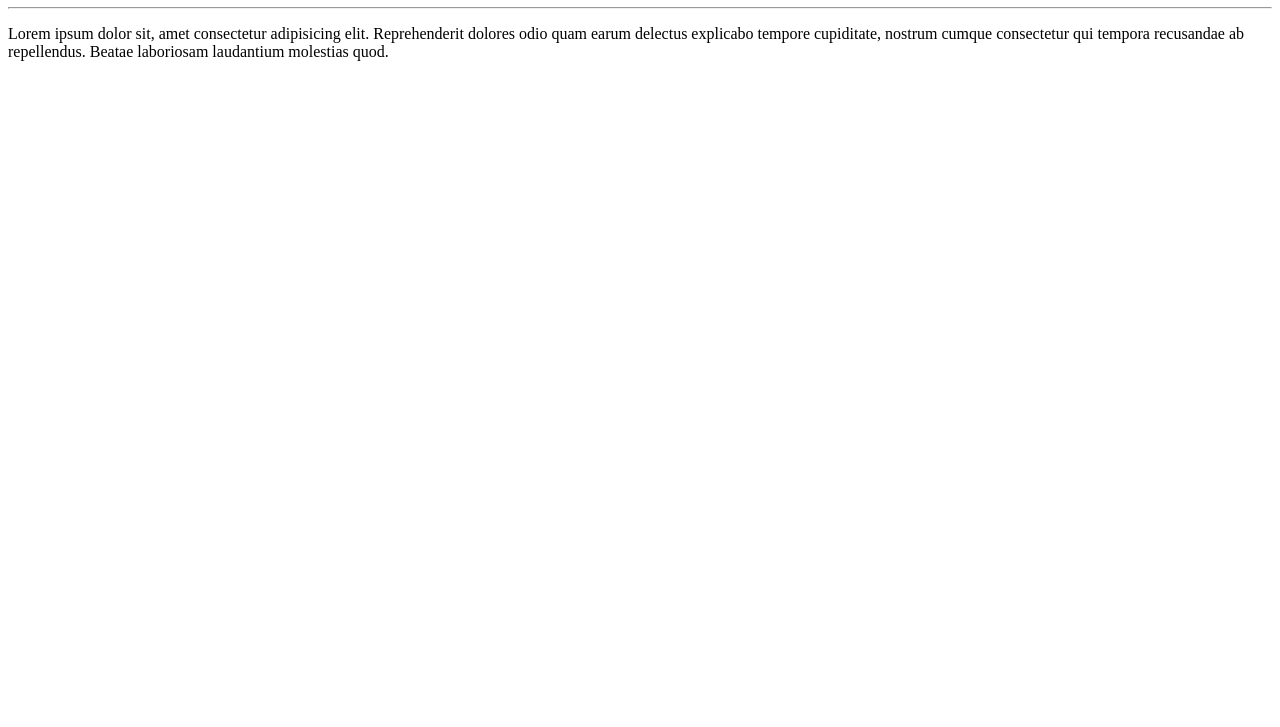
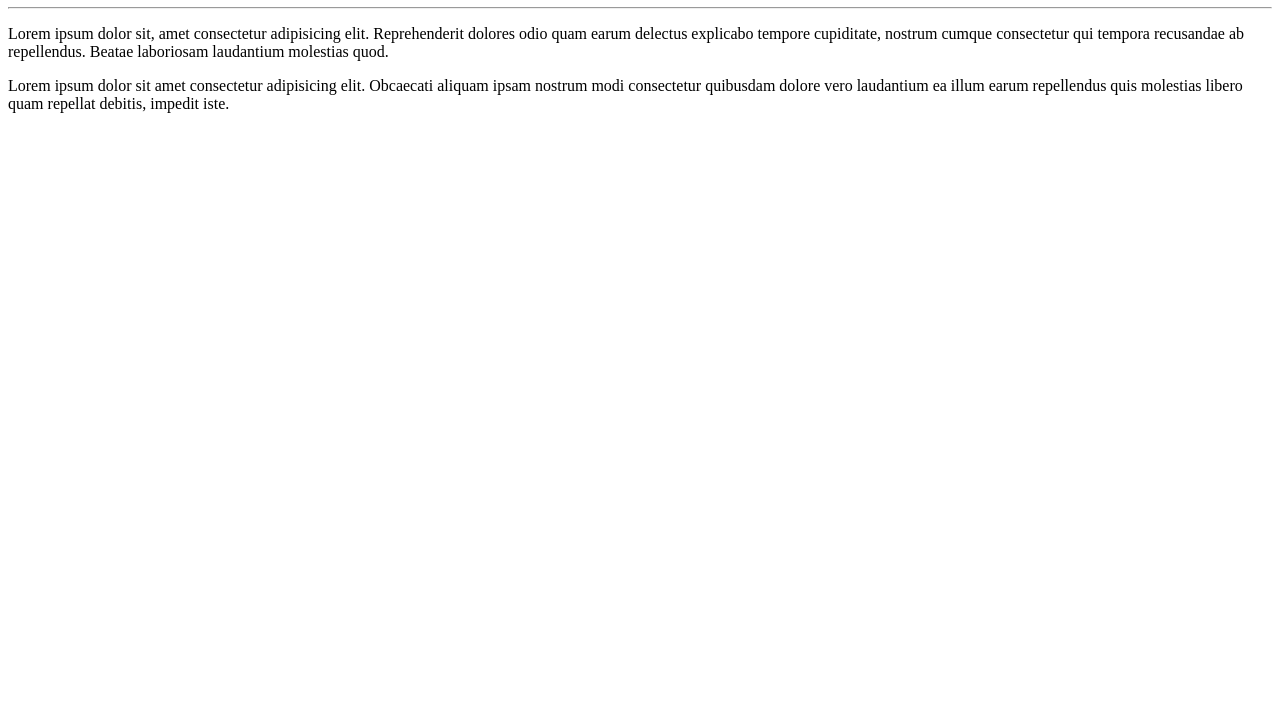
Before and after one commit to reiswender/Ola-Mundo, a plain HTML site: page site-exemplo/index.html in a window 1280 px wide. Shown: the part 73-800 px from the top of the page. Drawn offline with Linux system fonts and the light colour scheme.

Commit message:
Adicionei um parágrafo

```diff
--- a/site-exemplo/index.html
+++ b/site-exemplo/index.html
@@ -13,5 +13,7 @@
         <hr>
 
         <p>Lorem ipsum dolor sit, amet consectetur adipisicing elit. Reprehenderit dolores odio quam earum delectus explicabo tempore cupiditate, nostrum cumque consectetur qui tempora recusandae ab repellendus. Beatae laboriosam laudantium molestias quod.</p>
+
+        <p>Lorem ipsum dolor sit amet consectetur adipisicing elit. Obcaecati aliquam ipsam nostrum modi consectetur quibusdam dolore vero laudantium ea illum earum repellendus quis molestias libero quam repellat debitis, impedit iste.</p>
     </body>
 </html>
```
